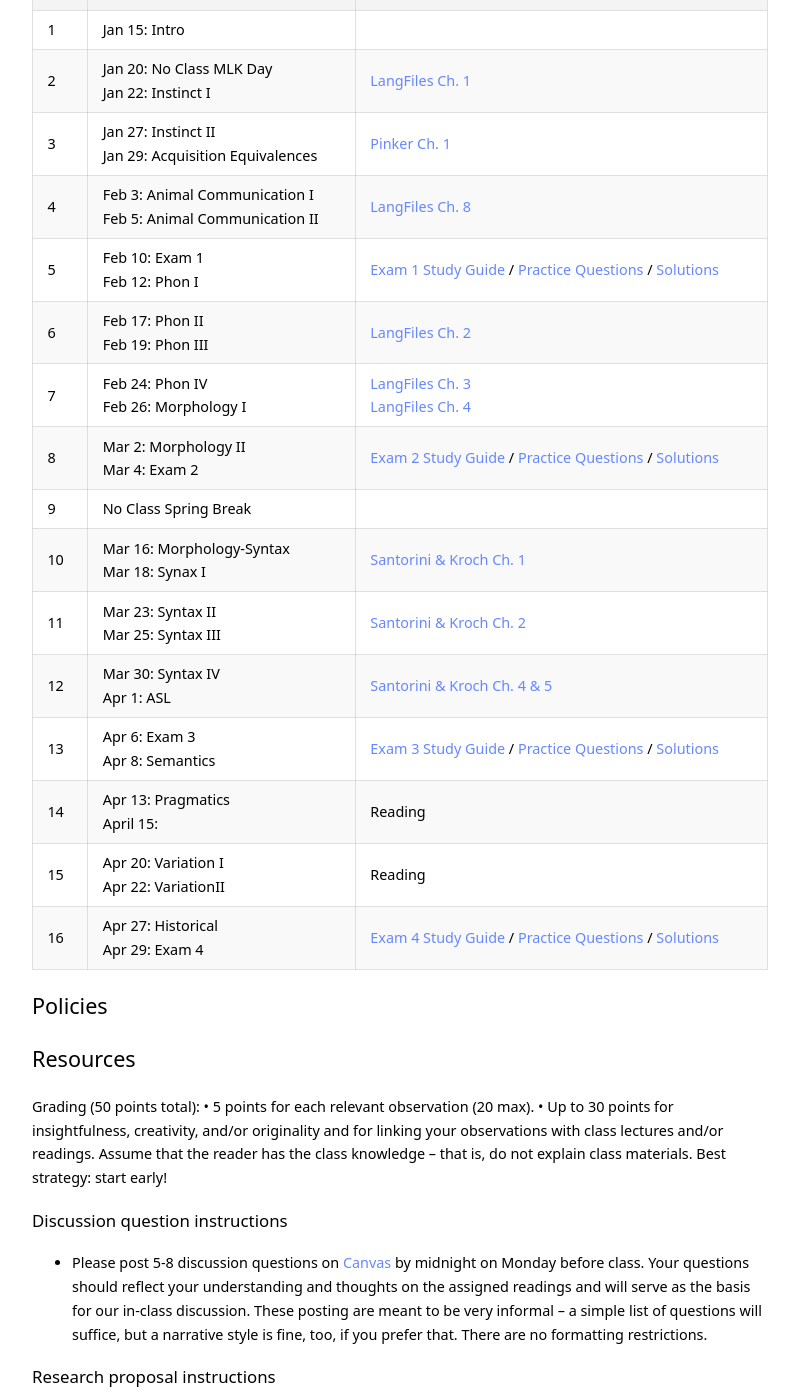
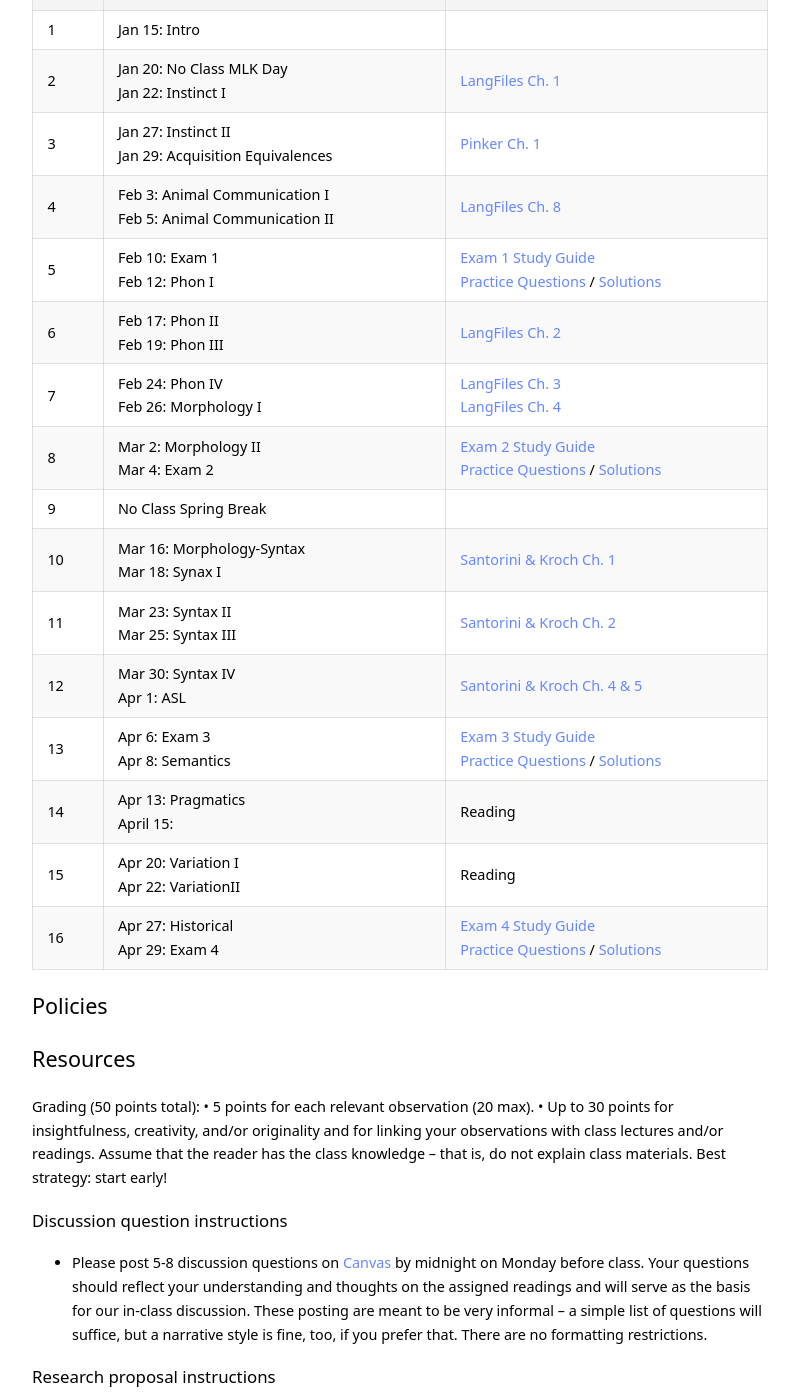
Before and after one commit to kschuler/ling001, a Jekyll site: the page built from ling001/spring2019syllabus.md, in a window 1280 px wide and 1400 px high, scrolled down 824 px. Shown: the whole window, without its empty margins (240-1039 px from the left). Built offline with Jekyll 4.4.1, drawn with Linux system fonts in a browser that asks for light colours.

```diff
--- a/ling001/spring2019syllabus.md
+++ b/ling001/spring2019syllabus.md
@@ -30,18 +30,18 @@ Wk  | Topic | Readings & Practice Problems
 2 | Jan 20: **No Class MLK Day**<br>Jan 22: Instinct I | [LangFiles Ch. 1]()
 3 | Jan 27: Instinct II<br>Jan 29: Acquisition Equivalences  | [Pinker Ch. 1]()
 4 | Feb 3: Animal Communication I<br>Feb 5: Animal Communication II   | [LangFiles Ch. 8]()
-5 | Feb 10: **Exam 1** <br> Feb 12: Phon I |  [Exam 1 Study Guide]() / [Practice Questions]() / [Solutions]()
+5 | Feb 10: **Exam 1** <br> Feb 12: Phon I |  [Exam 1 Study Guide]()<br>[Practice Questions]() / [Solutions]()
 6 | Feb 17: Phon II<br>Feb 19: Phon III | [LangFiles Ch. 2]()
 7 | Feb 24: Phon IV<br>Feb 26: Morphology I | [LangFiles Ch. 3]() <br>[LangFiles Ch. 4]()
-8 | Mar 2: Morphology II<br>Mar 4: **Exam 2** | [Exam 2 Study Guide]() / [Practice Questions]() / [Solutions]()
+8 | Mar 2: Morphology II<br>Mar 4: **Exam 2** | [Exam 2 Study Guide]()<br>[Practice Questions]() / [Solutions]()
 9 | **No Class Spring Break** |
 10 | Mar 16: Morphology-Syntax<br>Mar 18: Synax I | [Santorini & Kroch Ch. 1]()
 11 | Mar 23: Syntax II<br>Mar 25: Syntax III |  [Santorini & Kroch Ch. 2]()
 12 | Mar 30: Syntax IV<br> Apr 1: ASL | [Santorini & Kroch Ch. 4 & 5]()
-13 | Apr 6: **Exam 3**<br> Apr 8: Semantics | [Exam 3 Study Guide]() / [Practice Questions]() / [Solutions]()
+13 | Apr 6: **Exam 3**<br> Apr 8: Semantics | [Exam 3 Study Guide]()<br>[Practice Questions]() / [Solutions]()
 14 | Apr 13: Pragmatics<br>April 15: | Reading
 15 | Apr 20:  Variation I<br> Apr 22: VariationII | Reading
-16 | Apr 27: Historical<br>Apr 29: **Exam 4** | [Exam 4 Study Guide]() / [Practice Questions]() / [Solutions]()
+16 | Apr 27: Historical<br>Apr 29: **Exam 4** | [Exam 4 Study Guide]()<br>[Practice Questions]() / [Solutions]()
 
 ## Policies
 
```
